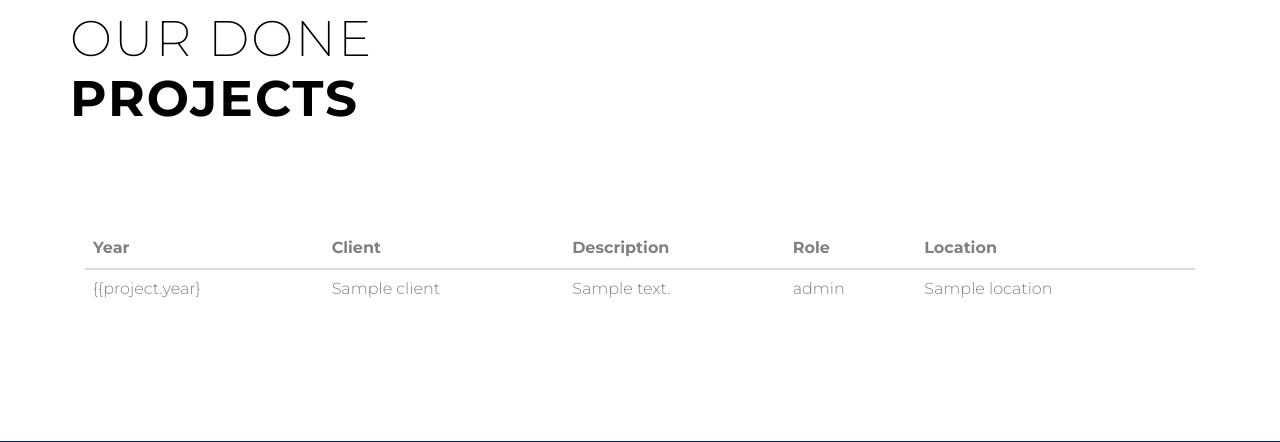
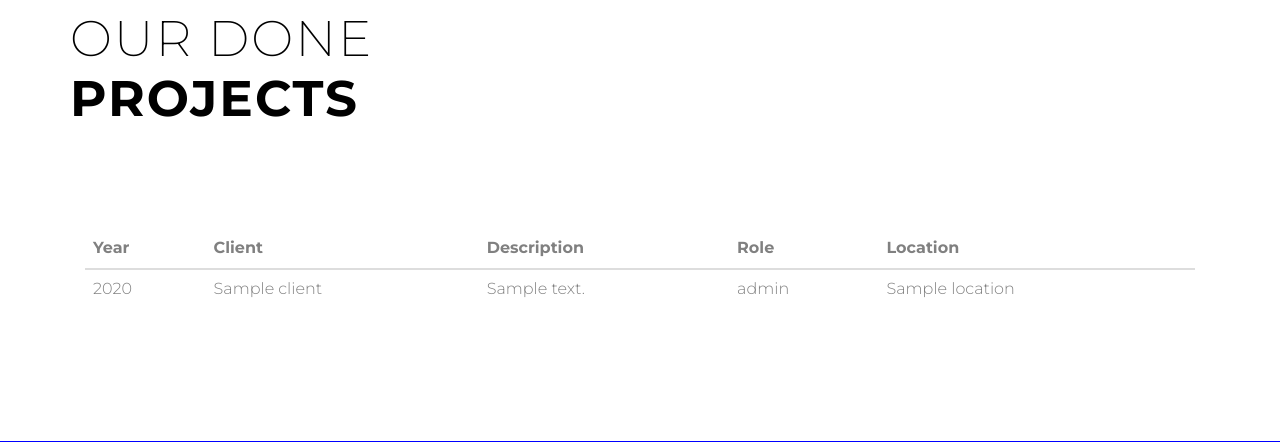
Before and after one commit to brightkan/sandhbolt_webApp, a Django app: template webApp/templates/projects.html in a window 1280 px wide. Shown: the part 860-1302 px from the top of the page. Run offline with Django 3.2, Linux system fonts and the light colour scheme; the template is opened without the code that fills it: most values are stand-ins (such as "Sample title", 1, 10 or a date in 2020); grey boxes marked "Sample" are stand-in pictures; some libraries are stand-ins or nearby versions; some web fonts are replaced.

Commit message:
Added a year

```diff
--- a/webApp/templates/projects.html
+++ b/webApp/templates/projects.html
@@ -23,7 +23,7 @@
                     </thead>
                     {%for project in projects_list%}
                     <tr>
-                        <td>{{project.year}</td>
+                        <td>{{project.year}}</td>
                         <td>
                          {{project.client.name}}
                         </td>
```
